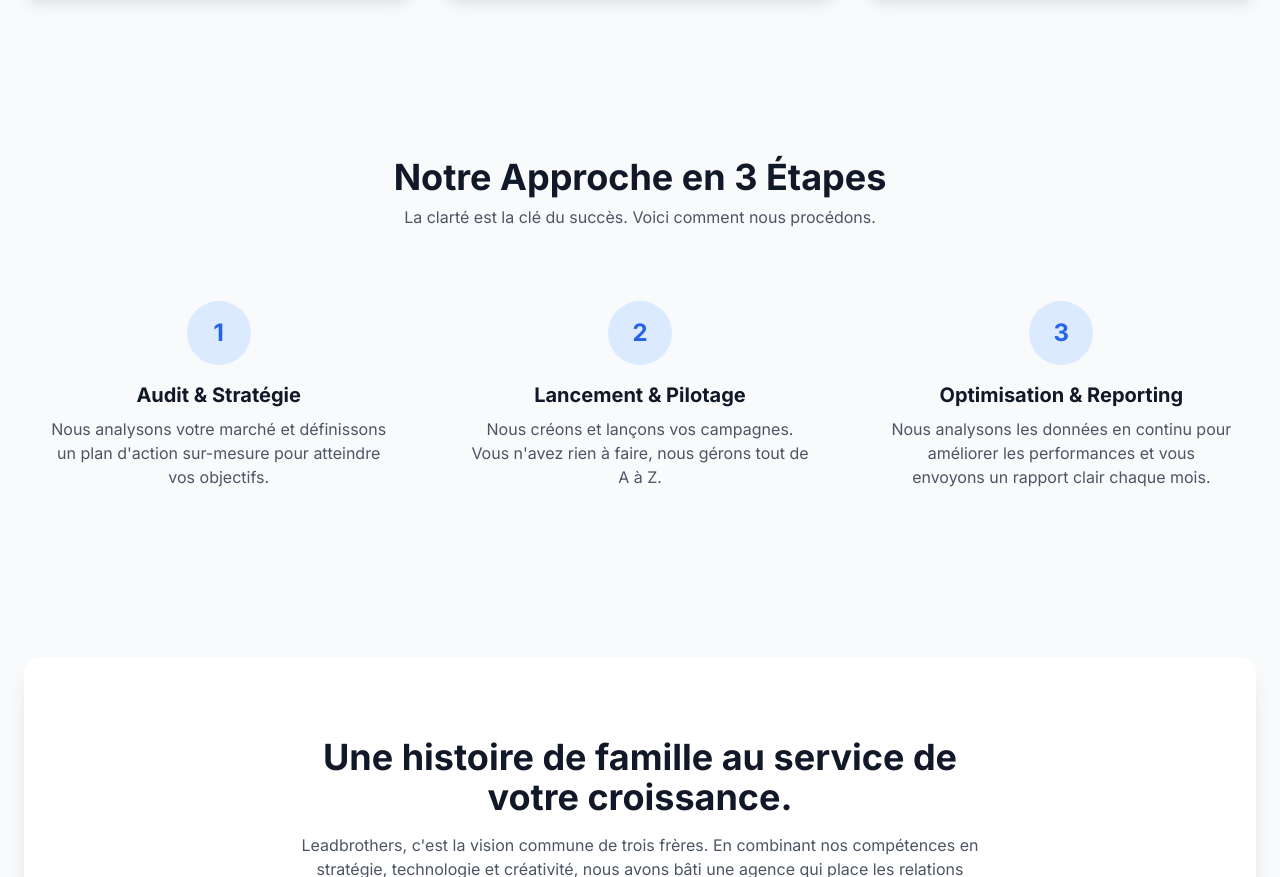
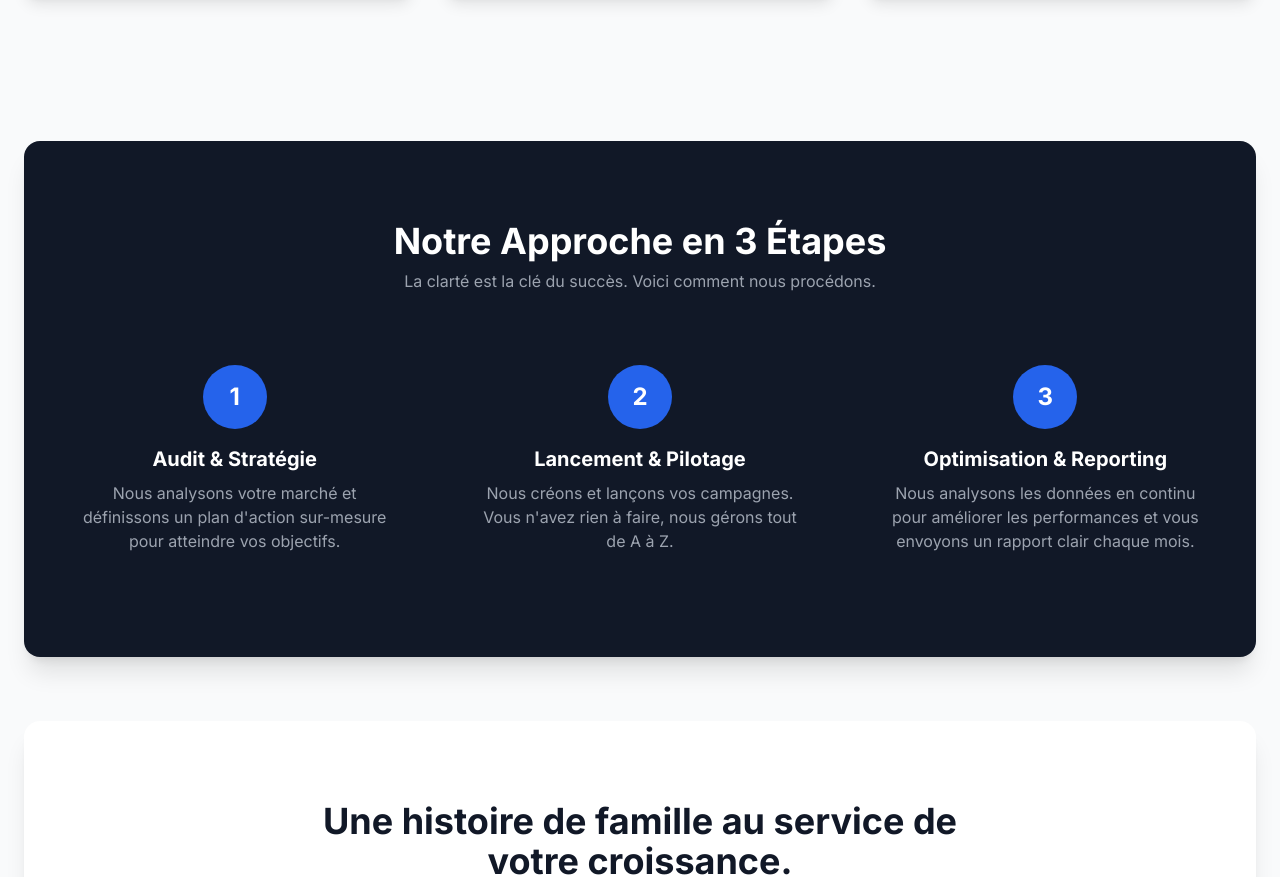
Before and after one commit to CornebizeEliot/site-leadbrothers, a plain HTML site: page index.html in a window 1280 px wide. Shown: the part 999-1876 px from the top of the page. Drawn offline with nearby package versions, Linux system fonts and the light colour scheme.

Commit message:
Add files via upload

```diff
--- a/index.html
+++ b/index.html
@@ -49,7 +49,6 @@
                         <text x="50" y="95" text-anchor="middle" font-family="Inter, sans-serif" font-size="10" fill="#1F2937" font-weight="500" letter-spacing="0.1em">LEADBROTHERS</text>
                     </svg>
                 </a>
-                <!-- MODIFICATION ICI: Bouton redevient un lien direct -->
                 <a href="https://calendly.com/eliot-cornebize/30min" target="_blank" class="cta-button bg-blue-600 text-white font-semibold px-5 py-2 rounded-lg hover:bg-blue-700 hidden sm:block">
                     Prendre RDV
                 </a>
@@ -66,7 +65,6 @@
                 <p class="text-lg md:text-xl text-gray-600 max-w-3xl mx-auto mb-8">
                     Générez plus de leads, signez plus de clients, et explosez votre chiffre d'affaires grâce à nos stratégies sur-mesure.
                 </p>
-                <!-- MODIFICATION ICI: Bouton redevient un lien direct -->
                 <a href="https://calendly.com/eliot-cornebize/30min" target="_blank" class="cta-button bg-blue-600 text-white font-bold text-lg px-8 py-4 rounded-lg hover:bg-blue-700 inline-block">
                     Planifier un Appel Stratégique Gratuit
                 </a>
@@ -104,27 +102,29 @@
                 </div>
             </section>
 
-            <!-- Process Section -->
-            <section id="process" class="py-20">
+            <!-- Process Section - DARK MODE -->
+            <section id="process" class="py-20 bg-gray-900 text-white rounded-2xl shadow-xl my-16">
+                 <div class="container mx-auto px-6">
                     <div class="text-center mb-12">
-                    <h2 class="text-3xl md:text-4xl font-bold text-gray-900">Notre Approche en 3 Étapes</h2>
-                    <p class="text-gray-600 mt-2">La clarté est la clé du succès. Voici comment nous procédons.</p>
+                        <h2 class="text-3xl md:text-4xl font-bold text-white">Notre Approche en 3 Étapes</h2>
+                        <p class="text-gray-400 mt-2">La clarté est la clé du succès. Voici comment nous procédons.</p>
                     </div>
                     <div class="grid md:grid-cols-3 gap-8 text-center">
                         <div class="p-6">
-                        <div class="flex items-center justify-center h-16 w-16 rounded-full bg-blue-100 text-blue-600 text-2xl font-bold mx-auto mb-4">1</div>
-                        <h3 class="text-xl font-bold text-gray-900 mb-2">Audit & Stratégie</h3>
-                        <p class="text-gray-600">Nous analysons votre marché et définissons un plan d'action sur-mesure pour atteindre vos objectifs.</p>
+                            <div class="flex items-center justify-center h-16 w-16 rounded-full bg-blue-600 text-white text-2xl font-bold mx-auto mb-4">1</div>
+                            <h3 class="text-xl font-bold text-white mb-2">Audit & Stratégie</h3>
+                            <p class="text-gray-400">Nous analysons votre marché et définissons un plan d'action sur-mesure pour atteindre vos objectifs.</p>
                         </div>
                         <div class="p-6">
-                        <div class="flex items-center justify-center h-16 w-16 rounded-full bg-blue-100 text-blue-600 text-2xl font-bold mx-auto mb-4">2</div>
-                        <h3 class="text-xl font-bold text-gray-900 mb-2">Lancement & Pilotage</h3>
-                        <p class="text-gray-600">Nous créons et lançons vos campagnes. Vous n'avez rien à faire, nous gérons tout de A à Z.</p>
+                            <div class="flex items-center justify-center h-16 w-16 rounded-full bg-blue-600 text-white text-2xl font-bold mx-auto mb-4">2</div>
+                            <h3 class="text-xl font-bold text-white mb-2">Lancement & Pilotage</h3>
+                            <p class="text-gray-400">Nous créons et lançons vos campagnes. Vous n'avez rien à faire, nous gérons tout de A à Z.</p>
                         </div>
                         <div class="p-6">
-                        <div class="flex items-center justify-center h-16 w-16 rounded-full bg-blue-100 text-blue-600 text-2xl font-bold mx-auto mb-4">3</div>
-                        <h3 class="text-xl font-bold text-gray-900 mb-2">Optimisation & Reporting</h3>
-                        <p class="text-gray-600">Nous analysons les données en continu pour améliorer les performances et vous envoyons un rapport clair chaque mois.</p>
+                            <div class="flex items-center justify-center h-16 w-16 rounded-full bg-blue-600 text-white text-2xl font-bold mx-auto mb-4">3</div>
+                            <h3 class="text-xl font-bold text-white mb-2">Optimisation & Reporting</h3>
+                            <p class="text-gray-400">Nous analysons les données en continu pour améliorer les performances et vous envoyons un rapport clair chaque mois.</p>
+                        </div>
                     </div>
                 </div>
             </section>
@@ -174,7 +174,6 @@
                     <p class="text-lg text-blue-100 max-w-2xl mx-auto mb-8">
                         Ne perdez plus un seul client potentiel. Réservez votre appel stratégique 100% offert et découvrez le plan d'action personnalisé que nous avons pour vous.
                     </p>
-                    <!-- MODIFICATION ICI: Bouton redevient un lien direct -->
                     <a href="https://calendly.com/eliot-cornebize/30min" target="_blank" class="cta-button bg-white text-blue-700 font-bold text-lg px-8 py-4 rounded-lg hover:bg-gray-100">
                         Je Veux Mon Plan d'Action Gratuit
                     </a>
@@ -243,8 +242,6 @@
         </div>
     </div>
 
-    <!-- MODIFICATION ICI: Suppression du chatbot modal -->
-
     <script>
         // --- SCRIPT POUR LA NAVIGATION ENTRE LES PAGES ---
         const mainContent = document.getElementById('main-content');
```
Lines whose indentation alone changed are shown as unchanged.
